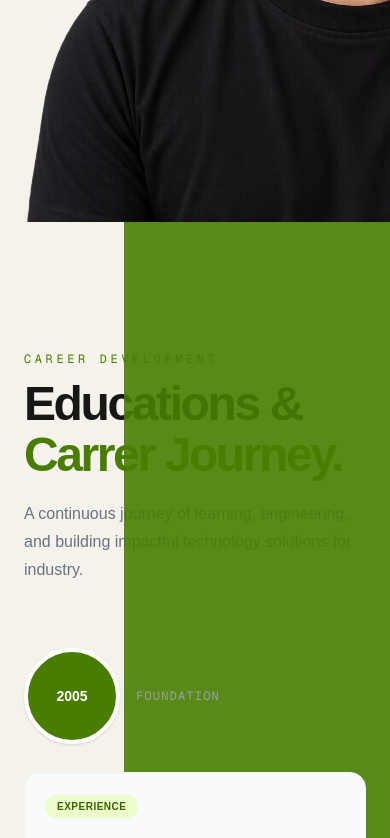
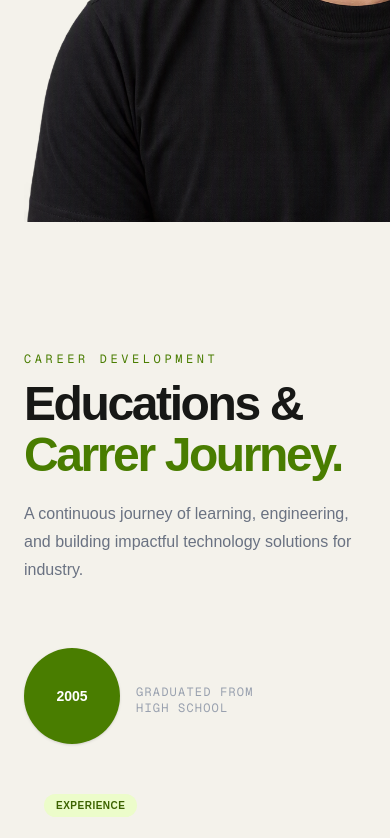
Before and after one commit to yudhiandres/my-first-app, a Next.js app: page / in a window 390 px wide. Shown: the part 1156-1994 px from the top of the page. Built offline with nearby package versions, Linux system fonts and the light colour scheme.

Commit message:
CV-Update 2

```diff
--- a/app/page.tsx
+++ b/app/page.tsx
@@ -19,7 +19,7 @@ export default function Home() {
     <main className="min-h-screen bg-[#f4f2eb] text-[#171816]">
 
       {/* NAVBAR */}
-      <nav className="flex items-center justify-between border-b border-black/10 px-6 py-5 md:px-12 relative z-50">
+      <nav className="flex items-center justify-between border-b border-black/10 px-  6 py-5 md:px-12 relative z-50">
         <div className="mb-1 flex items-center gap-3">
           <p className="text-base font-bold uppercase tracking-[0.15em] text-gray-500">
             Curriculum Vitae |
@@ -38,12 +38,13 @@ export default function Home() {
 
         </div>
 
-        <ul className="hidden items-center gap-8 text-sm font-medium md:flex">
+        <ul className="hidden items-center gap-10 text-sm font-medium md:flex">
           <li><a href="#home">Home</a></li>
           <li><a href="#about">About</a></li>
           <li><a href="#projects">Projects</a></li>
           <li><a href="#contact">Contact</a></li>
         </ul>
+
       </nav>
 
       {/* HERO */}
@@ -59,7 +60,7 @@ export default function Home() {
             Yudhi C{" "}
 
             <span className="text-lime-700">
-               Andres
+              Andres
             </span>
           </h2>
 
@@ -128,15 +129,13 @@ export default function Home() {
 
 
         {/* VISUAL */}
-
       <div className="relative w-[600px] h-[800px] mx-auto">
 
         <div className="absolute inset-0 flex items-center justify-center z-0">
 
+          {/* Rectangle lime depan */}
+          <div className="absolute top-0 w-100 h-170 bg-lime-700 rotate-0 opacity-90 z-10 y-5 pointer-events-none" />
 
-
-          {/* Rectangle lime depan */}
-          <div className="absolute w-100 h-800 bg-lime-700 rotate-0 opacity-90 z-10 pointer-events-none" />
 
         </div>
 
@@ -154,7 +153,7 @@ export default function Home() {
 
       </section>
 
-     <ProfessionalGrowth />
+      <ProfessionalGrowth />
 
       {/* HERO */}
       <section
--- a/components/ProfessionalGrowth.tsx
+++ b/components/ProfessionalGrowth.tsx
@@ -1,32 +1,48 @@
 
 const growthStages = [
   {
-    number: "2005",
-    period: "Foundation",
+    Period: "2005",
+    position: "Graduated From High School",
     title: "Industrial Experience",
     description:
       "Building a strong understanding of industrial processes, quality standards, and manufacturing needs.",
     status: "Experience",
   },
   {
-    number: "2007",
-    period: "Sampling Inspector",
+    Period: "2007",
+    position: "Sampling Inspector",
     title: "Industrial Software",
     description:
       "Developing and integrating software solutions for ATS workflows and production inspection systems.",
     status: "Experience",
   },
   {
-    number: "2009",
-    period: "Sampling Administration",
+    Period: "2009",
+    position: "Sampling Inspection Administration",
     title: "AI Vision Integration",
     description:
       "Working with computer vision, visual inspection, and AI performance monitoring for industrial applications.",
     status: "Focus",
   },
   {
-    number: "04",
-    period: "Next Milestone",
+    Period: "2012",
+    position: "Sampling Inspection Team Leader",
+    title: "Continuous Growth",
+    description:
+      "Advancing technical expertise, pursuing further education, and preparing for broader career opportunities.",
+    status: "Future Goal",
+  },
+  {
+    Period: "2016",
+    position: "Quality Project Staff",
+    title: "Continuous Growth",
+    description:
+      "Advancing technical expertise, pursuing further education, and preparing for broader career opportunities.",
+    status: "Future Goal",
+  },
+  {
+    Period: "2022 - Now",
+    position: "Quality System Engineer",
     title: "Continuous Growth",
     description:
       "Advancing technical expertise, pursuing further education, and preparing for broader career opportunities.",
@@ -38,7 +54,7 @@ export default function ProfessionalGrowth() {
   return (
     <section
       id="growth"
-      className="grid min-h-[650px] items-center gap-10 px-6 py-10 md:grid-cols-2 md:px-12"
+      className="grid min-h-[650px] items-center gap-10 px-6 py-10 md:grid-cols-1 md:px-12"
     >
       <div className="mx-auto max-w-7xl">
         {/* Section Heading */}
@@ -61,33 +77,36 @@ export default function ProfessionalGrowth() {
         {/* Horizontal Timeline */}
         <div className="relative">
           {/* Connecting Line */}
-          <div className="absolute left-0 right-0 top-12 hidden h-px bg-gray-200 md:block" />
+          <div className="absolute left-0 right-0 top-12 hidden h-1 -translate-y-0 -rotate-[0deg] bg-lime-200 md:block" />
 
-          <div className="grid grid-cols-1 gap-10 md:grid-cols-4 md:gap-6">
+          <div className="grid grid-cols-1 gap-10 md:grid-cols-6 md:gap-6">
             {growthStages.map((stage, index) => (
-              <article key={stage.number} className="relative">
+              <article
+                key={stage.Period}
+                className={`relative "md:-translate-y-0"}`}
+              >
                 {/* Timeline Marker */}
                 <div className="relative z-10 mb-7 flex items-center gap-4 md:block">
                   <div
-                    className={`flex h-24 w-24 shrink-0 items-center justify-center rounded-full border-4 border-white text-sm font-bold shadow-sm ${
-                      index === 3
+                    className={`flex h-24 w-24 shrink-0 items-center justify-center rounded-full text-sm font-bold shadow-sm ${
+                      index === 5
                         ? "bg-gray-200 text-gray-500"
                         : "bg-lime-700 text-white"
                     }`}
                   >
-                    {stage.number}
+                    {stage.Period}
                   </div>
 
-                  <span className="font-mono text-xs uppercase tracking-widest text-gray-400 md:mt-5 md:block">
-                    {stage.period}
+                  <span className="mt-2 block max-w-[140px] font-mono text-xs uppercase tracking-widest text-gray-400">
+                    {stage.position}
                   </span>
                 </div>
 
                 {/* Content Card */}
-                <div className="h-full rounded-2xl border border-gray-100 bg-gray-50 p-5 transition duration-300 hover:-translate-y-1 hover:border-lime-300 hover:bg-white hover:shadow-lg">
+                <div className="h-full rounded-xl bg-gray-0 p-5 transition duration-300 hover:-translate-y-1 hover:border-lime-300 hover:bg-white hover:shadow-lg">
                   <span
                     className={`mb-4 inline-flex rounded-full px-3 py-1 text-[10px] font-semibold uppercase tracking-wider ${
-                      index === 3
+                      index === 5
                         ? "bg-gray-200 text-gray-600"
                         : "bg-lime-100 text-lime-800"
                     }`}
--- /dev/null
+++ b/components/ProfessionalGrowthOld.tsx
@@ -0,0 +1,146 @@
+
+const growthStages = [
+  {
+    number: "2005",
+    period: "Graduated From High School",
+    title: "Industrial Experience",
+    description:
+      "Building a strong understanding of industrial processes, quality standards, and manufacturing needs.",
+    status: "Experience",
+  },
+  {
+    number: "2007",
+    period: "Sampling Inspector",
+    title: "Industrial Software",
+    description:
+      "Developing and integrating software solutions for ATS workflows and production inspection systems.",
+    status: "Experience",
+  },
+  {
+    number: "2009",
+    period: "Sampling Inspection Administration",
+    title: "AI Vision Integration",
+    description:
+      "Working with computer vision, visual inspection, and AI performance monitoring for industrial applications.",
+    status: "Focus",
+  },
+  {
+    number: "2012",
+    period: "Sampling Inspection Team Leader",
+    title: "Continuous Growth",
+    description:
+      "Advancing technical expertise, pursuing further education, and preparing for broader career opportunities.",
+    status: "Future Goal",
+  },
+  {
+    number: "2016",
+    period: "Quality Project Staff",
+    title: "Continuous Growth",
+    description:
+      "Advancing technical expertise, pursuing further education, and preparing for broader career opportunities.",
+    status: "Future Goal",
+  },
+  {
+    number: "2022 - Now",
+    period: "Quality System Engineer",
+    title: "Continuous Growth",
+    description:
+      "Advancing technical expertise, pursuing further education, and preparing for broader career opportunities.",
+    status: "Future Goal",
+  },
+];
+
+export default function ProfessionalGrowth() {
+  return (
+    <section
+      id="growth"
+      className="grid min-h-[650px] items-center gap-10 px-6 py-10 md:grid-cols-1 md:px-12"
+    >
+      <div className="mx-auto max-w-7xl">
+        {/* Section Heading */}
+        <div className="mb-16 max-w-2xl">
+          <p className="mb-3 font-mono text-xs tracking-[0.3em] text-lime-700">
+            CAREER DEVELOPMENT
+          </p>
+
+          <h2 className="text-5xl font-black leading-[1.05] tracking-tighter md:text-7xl">
+            Educations &{" "}
+            <span className="text-lime-700">Carrer Journey.</span>
+          </h2>
+
+          <p className="mt-5 leading-7 text-gray-500">
+            A continuous journey of learning, engineering, and
+            building impactful technology solutions for industry.
+          </p>
+        </div>
+
+        {/* Horizontal Timeline */}
+        <div className="relative">
+          {/* Connecting Line */}
+          <div className="absolute left-0 right-0 top-12 hidden h-1 -translate-y-7 -rotate-[12deg] bg-lime-200 md:block" />
+
+          <div className="grid grid-cols-1 gap-10 md:grid-cols-5 md:gap-6">
+            {growthStages.map((stage, index) => (
+              <article
+                key={stage.number}
+                className={`relative ${
+                  index === 0
+                    ? "md:translate-y-60"
+                    : index === 1
+                      ? "md:translate-y-48"
+                      : index === 2
+                        ? "md:translate-y-36"
+                        : index === 3
+                          ? "md:-translate-y-24"
+                          : index === 4
+                            ? "md:-translate-y-12"
+                            : index === 5
+                              ? "md:-translate-y-0"
+                              : ""
+                }`}
+              >
+                {/* Timeline Marker */}
+                <div className="relative z-10 mb-7 flex items-center gap-4 md:block">
+                  <div
+                    className={`flex h-24 w-24 shrink-0 items-center justify-center rounded-full border-4 border-white text-sm font-bold shadow-sm ${
+                      index === 3
+                        ? "bg-gray-200 text-gray-500"
+                        : "bg-lime-700 text-white"
+                    }`}
+                  >
+                    {stage.number}
+                  </div>
+
+                  <span className="font-mono text-xs uppercase tracking-widest text-gray-400 md:mt-5 md:block">
+                    {stage.period}
+                  </span>
+                </div>
+
+                {/* Content Card */}
+                <div className="h-full rounded-2xl border border-gray-100 bg-gray-50 p-5 transition duration-300 hover:-translate-y-1 hover:border-lime-300 hover:bg-white hover:shadow-lg">
+                  <span
+                    className={`mb-4 inline-flex rounded-full px-3 py-1 text-[10px] font-semibold uppercase tracking-wider ${
+                      index === 3
+                        ? "bg-gray-200 text-gray-600"
+                        : "bg-lime-100 text-lime-800"
+                    }`}
+                  >
+                    {stage.status}
+                  </span>
+
+                  <h3 className="mb-3 text-lg font-bold text-gray-900">
+                    {stage.title}
+                  </h3>
+
+                  <p className="text-sm leading-6 text-gray-500">
+                    {stage.description}
+                  </p>
+                </div>
+              </article>
+            ))}
+          </div>
+        </div>
+      </div>
+    </section>
+  );
+}
```
